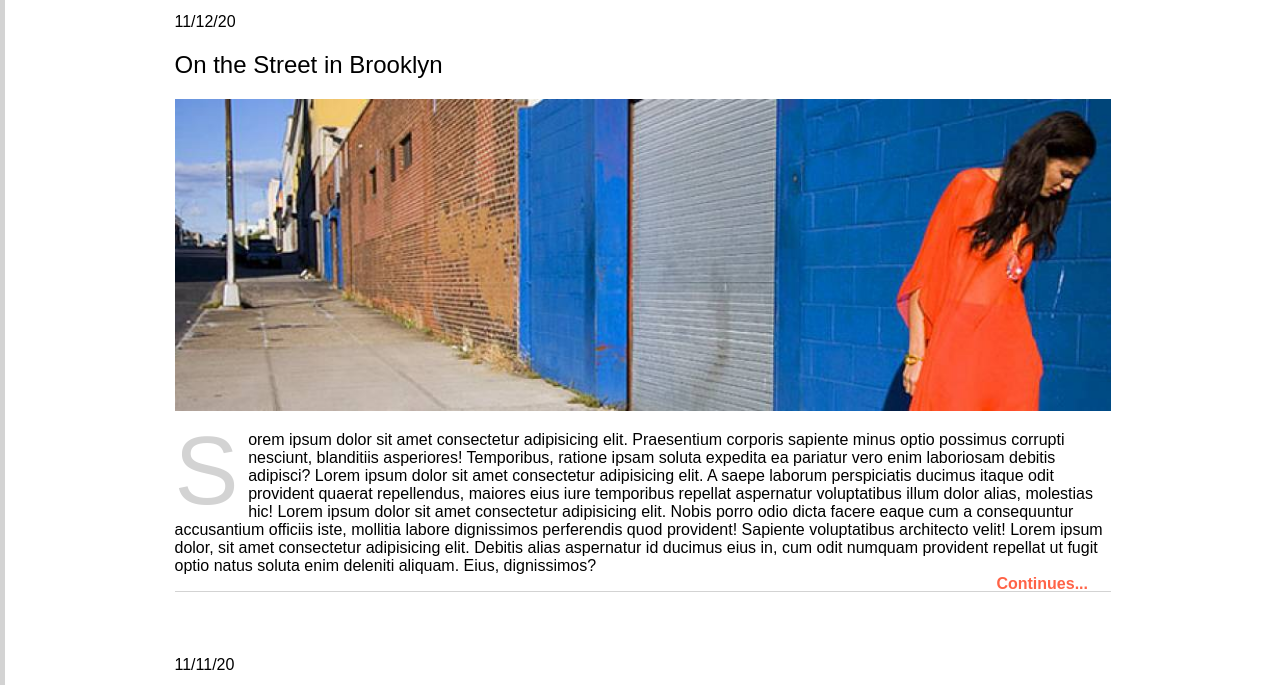
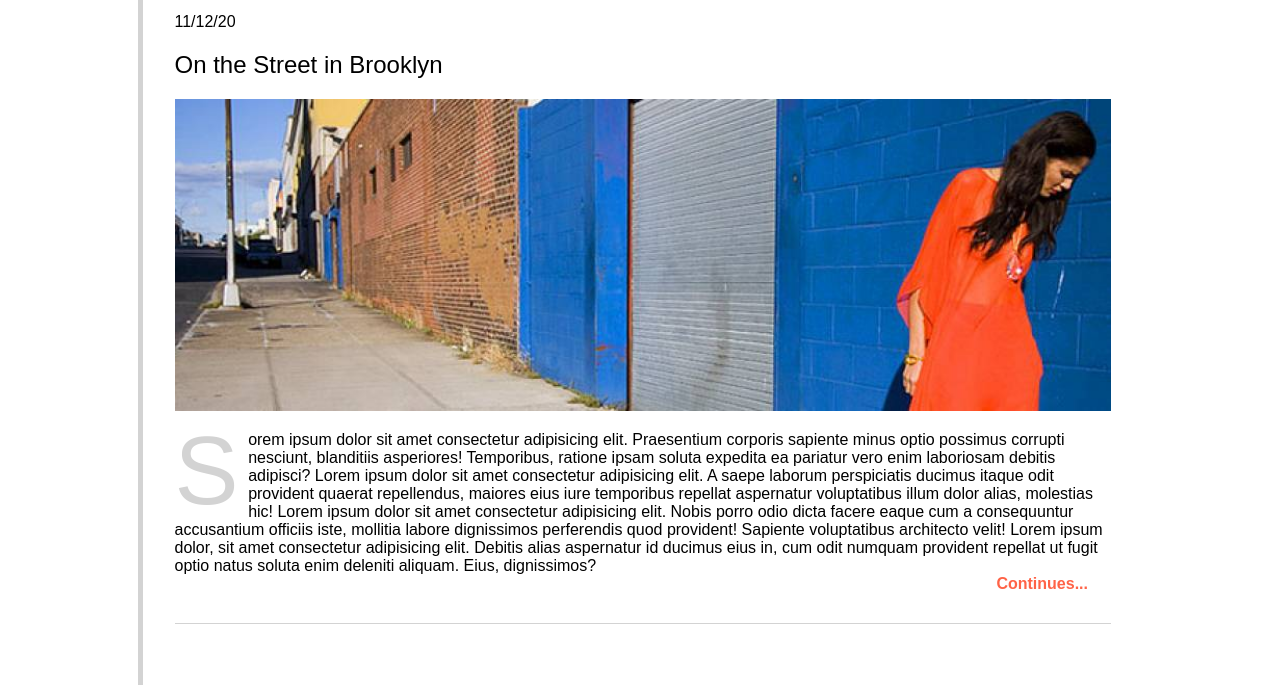
Before and after one commit to YanaGorina-alt/fashion-blog, a plain HTML site: page index.html in a window 1280 px wide. Shown: the part 197-882 px from the top of the page. Drawn offline with Linux system fonts and the light colour scheme.

Commit message:
Final version

```diff
--- a/style.css
+++ b/style.css
@@ -1,16 +1,11 @@
-/* *{
-    margin: 0;
-    padding: 0;
-} */
-html{
-    border-left: solid 5px lightgray;
-}
+
 
 body{
     min-height: 100vh;
     font-family: sans-serif;
     max-width: 1000px;
     margin: auto;
+    border-left: 5px solid  lightgray;
 }
 header,main,footer{
     padding: 1rem 2rem;
@@ -46,7 +41,7 @@ ul{
 article{
     margin-bottom: 4rem;
     border-bottom: solid 1px lightgray;
-    padding-bottom: 2rm;
+    padding-bottom: 2rem;
 
 }
 
```
Also changed, not shown: index.html (+1 -1 lines).
